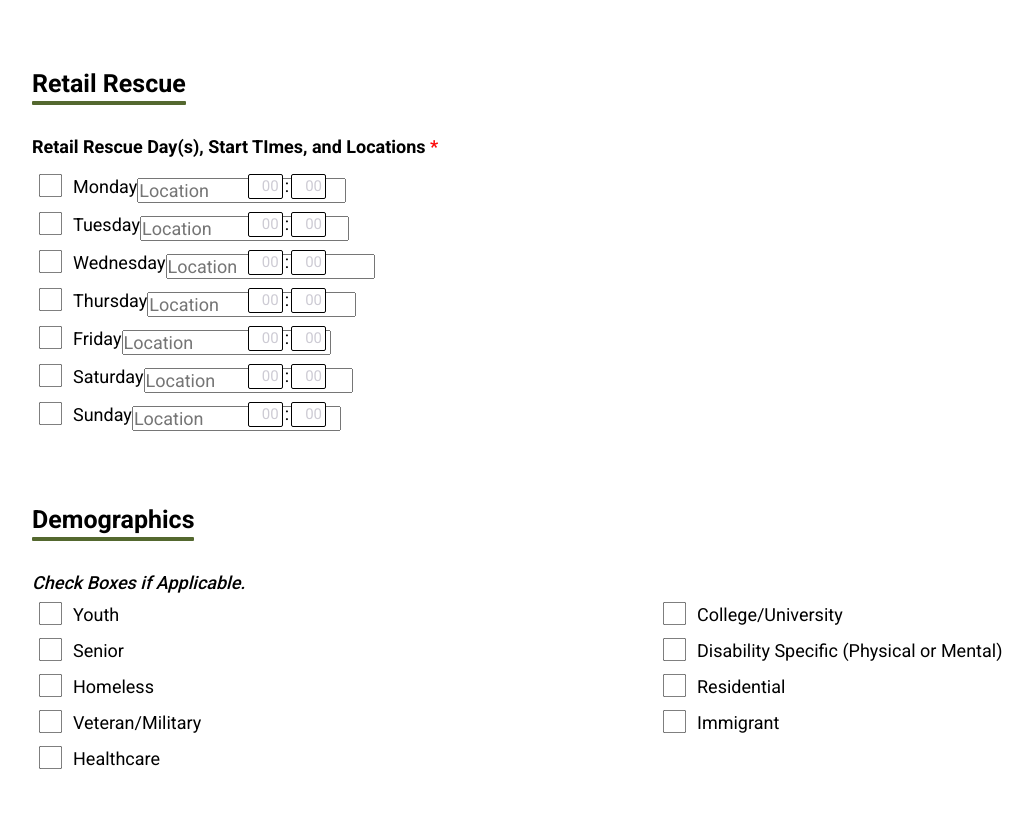
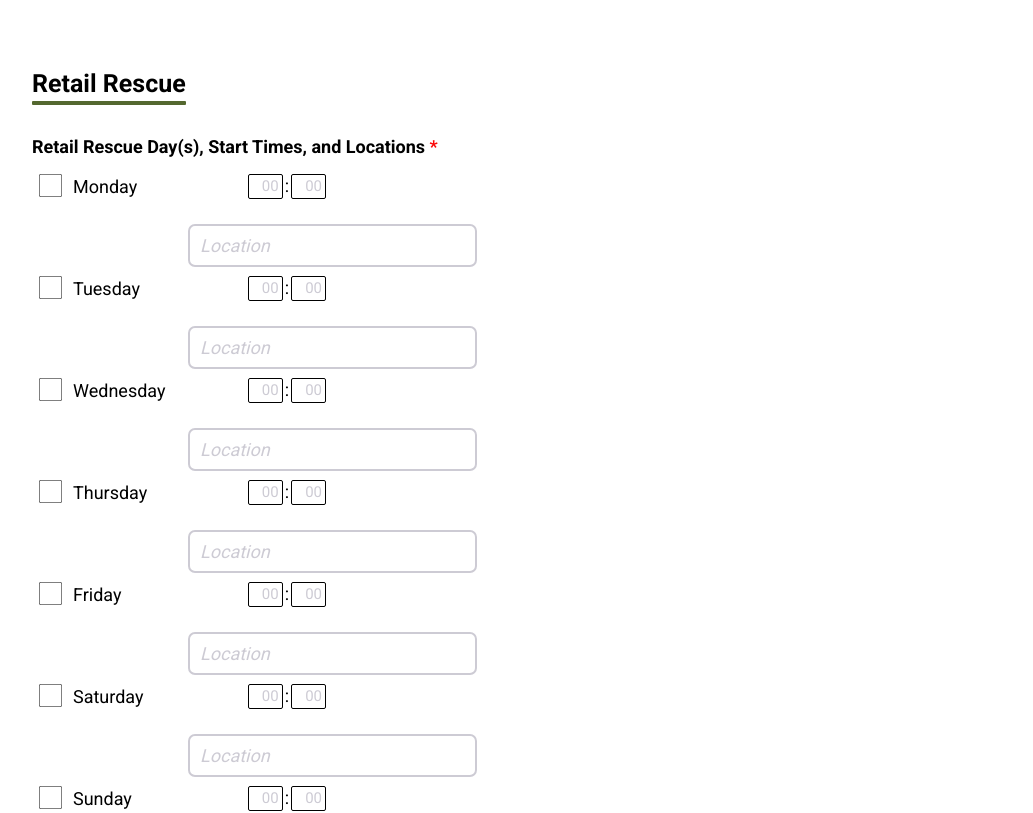
Before and after one commit to TritonSE/FSD-Distribution-Web-App, a React (Create React App) app in the folder frontend/: page /create-agency in a window 1280 px wide. Shown: the part 3200-4013 px from the top of the page, without its empty margins (98-1131 px from the left). Built offline with nearby package versions, Linux system fonts and the light colour scheme; no server answers; sample sign-in values are in the browser's storage.

Commit message:
Fixed distribution calendar bug and ensured proper state updates for retail rescue section

```diff
--- a/frontend/src/components/AgencyProfileForm/AgencyProfileForm.js
+++ b/frontend/src/components/AgencyProfileForm/AgencyProfileForm.js
@@ -894,52 +894,66 @@ class AgencyProfileForm extends Component {
               values={[
                 {
                   title: "Monday",
-                  selected: data.distributionDays.monday,
-                  time: data.distributionStartTimes.monday,
-                  stateKey: "distributionDays.monday",
-                  timeStateKey: "distributionStartTimes.monday",
+                  selected: data.retailRescueDays.monday,
+                  time: data.retailRescueStartTimes.monday,
+                  location: data.retailRescueLocations.monday,
+                  stateKey: "retailRescueDays.monday",
+                  timeStateKey: "retailRescueStartTimes.monday",
+                  locationStateKey: "retailRescueLocations.monday",
                 },
                 {
                   title: "Tuesday",
-                  selected: data.distributionDays.tuesday,
-                  time: data.distributionStartTimes.tuesday,
-                  stateKey: "distributionDays.tuesday",
-                  timeStateKey: "distributionStartTimes.tuesday",
+                  selected: data.retailRescueDays.tuesday,
+                  time: data.retailRescueStartTimes.tuesday,
+                  location: data.retailRescueLocations.tuesday,
+                  stateKey: "retailRescueDays.tuesday",
+                  timeStateKey: "retailRescueStartTimes.tuesday",
+                  locationStateKey: "retailRescueLocations.tuesday",
                 },
                 {
                   title: "Wednesday",
-                  selected: data.distributionDays.wednesday,
-                  time: data.distributionStartTimes.wednesday,
-                  stateKey: "distributionDays.wednesday",
-                  timeStateKey: "distributionStartTimes.wednesday",
+                  selected: data.retailRescueDays.wednesday,
+                  time: data.retailRescueStartTimes.wednesday,
+                  location: data.retailRescueLocations.wednesday,
+                  stateKey: "retailRescueDays.wednesday",
+                  timeStateKey: "retailRescueStartTimes.wednesday",
+                  locationStateKey: "retailRescueLocations.wednesday",
                 },
                 {
                   title: "Thursday",
-                  selected: data.distributionDays.thursday,
-                  time: data.distributionStartTimes.thursday,
-                  stateKey: "distributionDays.thursday",
-                  timeStateKey: "distributionStartTimes.thursday",
+                  selected: data.retailRescueDays.thursday,
+                  time: data.retailRescueStartTimes.thursday,
+                  location: data.retailRescueLocations.thursday,
+                  stateKey: "retailRescueDays.thursday",
+                  timeStateKey: "retailRescueStartTimes.thursday",
+                  locationStateKey: "retailRescueLocations.thursday",
                 },
                 {
                   title: "Friday",
-                  selected: data.distributionDays.friday,
-                  time: data.distributionStartTimes.friday,
-                  stateKey: "distributionDays.friday",
-                  timeStateKey: "distributionStartTimes.friday",
+                  selected: data.retailRescueDays.friday,
+                  time: data.retailRescueStartTimes.friday,
+                  location: data.retailRescueLocations.friday,
+                  stateKey: "retailRescueDays.friday",
+                  timeStateKey: "retailRescueStartTimes.friday",
+                  locationStateKey: "retailRescueLocations.friday",
                 },
                 {
                   title: "Saturday",
-                  selected: data.distributionDays.saturday,
-                  time: data.distributionStartTimes.saturday,
-                  stateKey: "distributionDays.saturday",
-                  timeStateKey: "distributionStartTimes.saturday",
+                  selected: data.retailRescueDays.saturday,
+                  time: data.retailRescueStartTimes.saturday,
+                  location: data.retailRescueLocations.saturday,
+                  stateKey: "retailRescueDays.saturday",
+                  timeStateKey: "retailRescueStartTimes.saturday",
+                  locationStateKey: "retailRescueLocations.saturday",
                 },
                 {
                   title: "Sunday",
-                  selected: data.distributionDays.sunday,
-                  time: data.distributionStartTimes.sunday,
-                  stateKey: "distributionDays.sunday",
-                  timeStateKey: "distributionStartTimes.sunday",
+                  selected: data.retailRescueDays.sunday,
+                  time: data.retailRescueStartTimes.sunday,
+                  location: data.retailRescueLocations.sunday,
+                  stateKey: "retailRescueDays.sunday",
+                  timeStateKey: "retailRescueStartTimes.sunday",
+                  locationStateKey: "retailRescueLocations.sunday",
                 },
               ]}
               onChange={this.handleInputChange}
--- a/frontend/src/components/AgencyProfileForm/DistributionCalendar/Calendar.jsx
+++ b/frontend/src/components/AgencyProfileForm/DistributionCalendar/Calendar.jsx
@@ -27,14 +27,15 @@ const DEFAULT_DATE_FORMAT = "MM/DD/YYYY";
 class Calendar extends Component {
   constructor(props) {
     super(props);
-    let { buildCalendar } = this;
+    let { renderCalendar} = this;
     let todayMoment = moment();
     this.state = {
       todayMoment: todayMoment,
-      calendar: buildCalendar(todayMoment),
+      calendar: this.buildCalendar(todayMoment),
       startDateMoment: moment(props.distributionStartDate, DEFAULT_DATE_FORMAT),
     };
   }
+
 
   /**
    * Creates a two-dimensional array of String in default date format
@@ -147,6 +148,7 @@ class Calendar extends Component {
    */
   removeSelectedDate = (date) => {
     const { userSelectedDates, onChange } = this.props;
+    const { calendar } = this.state;
 
     let newSelectedDates = userSelectedDates.slice();
     let indexOfDate = newSelectedDates.indexOf(date);
@@ -164,6 +166,7 @@ class Calendar extends Component {
    */
   addSelectedDate = (date) => {
     const { userSelectedDates, onChange } = this.props;
+    const { calendar } = this.state;
 
     let newSelectedDates = userSelectedDates.slice();
     newSelectedDates.push(date);
@@ -243,6 +246,7 @@ class Calendar extends Component {
    * Updates todayMoment and rerenders calendar for following month.
    */
   handleNext = () => {
+    const { onChange } = this.props;
     let newTodayMoment = this.state.todayMoment.clone().add(1, "month");
     this.setState({
       todayMoment: newTodayMoment,
@@ -254,6 +258,7 @@ class Calendar extends Component {
    * Updates todayMoment and rerenders calendar for previous month.
    */
   handlePrev = () => {
+    const { onChange } = this.props;
     let newTodayMoment = this.state.todayMoment.clone().subtract(1, "month");
     this.setState({
       todayMoment: newTodayMoment,
@@ -287,12 +292,11 @@ class Calendar extends Component {
         }
       }
 
-      let todayMoment = moment();
-      this.setState({
-        todayMoment: todayMoment,
-        calendar: this.buildCalendar(todayMoment),
+      this.setState((prev) => ({
+        todayMoment: prev.todayMoment,
+        calendar: prev.calendar,
         startDateMoment: moment(distributionStartDate, DEFAULT_DATE_FORMAT),
-      });
+      }));
     }
   }
 
--- a/frontend/src/components/AgencyProfileForm/RetailRescueDays.jsx
+++ b/frontend/src/components/AgencyProfileForm/RetailRescueDays.jsx
@@ -5,6 +5,7 @@ import { FormRow, FormCol } from "./FormLayout";
 import InputText from "../FormComponents/InputText";
 import RequiredAsterisk from "../FormComponents/RequiredAsterisk";
 import "./FormStyle.css";
+import InputLocation from "../FormComponents/InputLocation";
 
 /**
  * DistributionDays encapsulates the set of checkboxes and time inputs
@@ -25,7 +26,7 @@ class RetailRescueDays extends Component {
     return (
       <div className="form-input selection-choice form-col-width">
         <label className="form-input-label">
-          Retail Rescue Day(s), Start TImes, and Locations
+          Retail Rescue Day(s), Start Times, and Locations
           <RequiredAsterisk required={true} />
         </label>
         {values.map((item, index) => (
@@ -43,7 +44,11 @@ class RetailRescueDays extends Component {
                 onChange={onChange}
                 valid={validCheck(item.timeStateKey)}
               />
-              <input value="" placeholder="Location"/>
+              <InputLocation
+                value={item.location}
+                stateKey={item.locationStateKey}
+                onChange={onChange}
+              />
             </FormRow>
           </div>
         ))}
--- /dev/null
+++ b/frontend/src/components/FormComponents/InputLocation.jsx
@@ -0,0 +1,13 @@
+import InputText from "./InputText";
+
+/**
+ * InputLocation is a subclass of InputText that utilizes a location placeholder
+ * Expected props: see InputText
+ */
+class InputLocation extends InputText {
+  getPlaceholder() {
+    return "Location";
+  }
+}
+
+export default InputLocation;
--- a/frontend/src/components/FormComponents/InputText.jsx
+++ b/frontend/src/components/FormComponents/InputText.jsx
@@ -40,8 +40,27 @@ class InputText extends Component {
     return null;
   }
 
+  /**
+   * Renders label if it is given as a prop
+   */
+  renderLabel() {
+    const { label, required } = this.props;
+    if (label) {
+      return (
+        <label className="form-input-label">
+            {label}
+            <RequiredAsterisk required={required} />
+          </label>
+      )
+    }
+    else {
+      return
+    }
+
+  }
+
   render() {
-    const { label, value, leftmost, required, wide, valid } = this.props;
+    const { value, leftmost, wide, valid } = this.props;
     let groupClass = "form-input";
     if (!leftmost) {
       groupClass += " form-col-gutter";
@@ -56,10 +75,7 @@ class InputText extends Component {
 
     return (
       <div className={groupClass}>
-        <label className="form-input-label">
-          {label}
-          <RequiredAsterisk required={required} />
-        </label>
+        {this.renderLabel()}
         <input
           type="text"
           className={boxClass}
```
